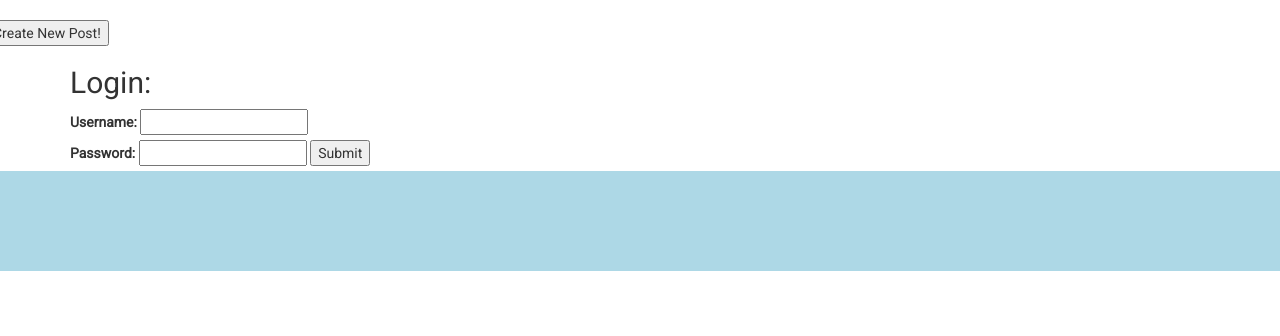
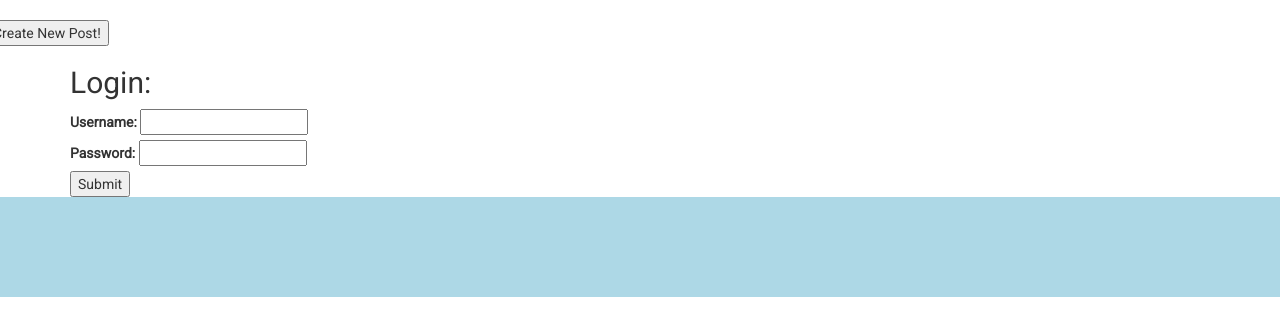
Before and after one commit to GreenGiraffe1/Multi-User-Blog, a Python web app: template myapp/templates/login.html in a window 1280 px wide. Shown: the part 152-488 px from the top of the page. Run offline with Jinja, Linux system fonts and the light colour scheme; the template is opened without the code that fills it: most values are stand-ins (such as "Sample title", 1, 10 or a date in 2020).

Commit message:
alter formatting

```diff
--- a/myapp/templates/login.html
+++ b/myapp/templates/login.html
@@ -15,7 +15,9 @@
                     {{error_login}}
                 </div>
             </label>
-            <input type="submit">
+            <div class="">
+                <input type="submit" value="Submit">
+            </div>
 
         </form>
         {% endblock %}
```
